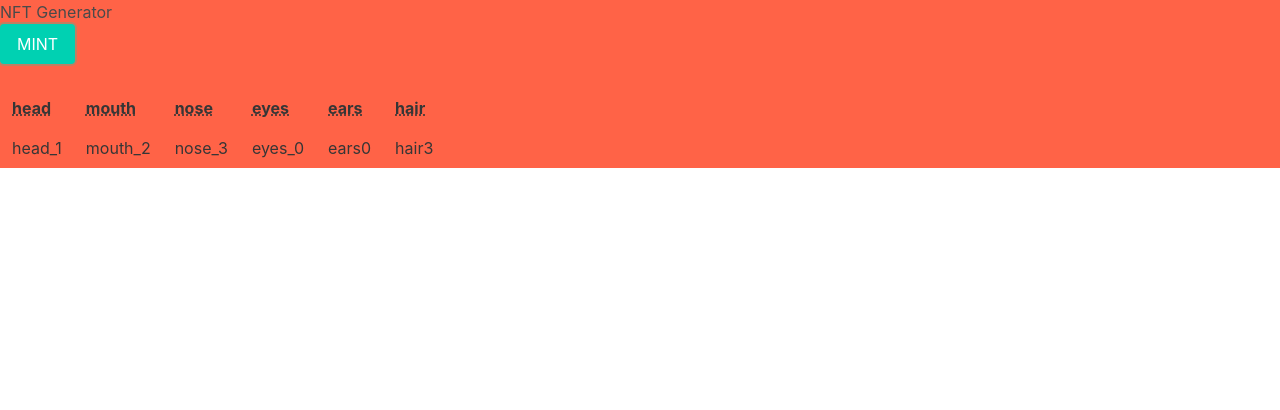
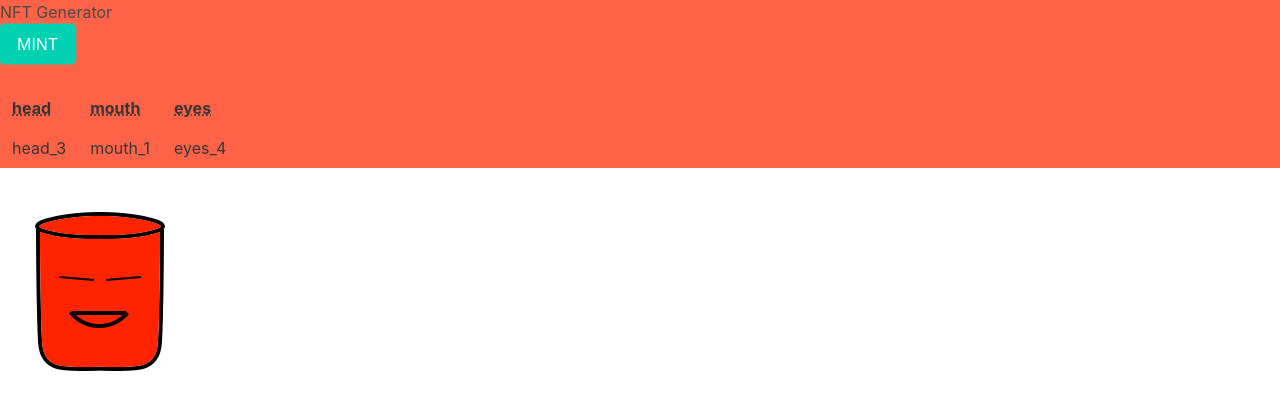
Before and after one commit to gemsjohn/NFT-Generator, a plain HTML site: page index.html in a window 1280 px wide. Both pictures are taken after a click on the button "MINT". Drawn offline with nearby package versions, Linux system fonts and the light colour scheme.

Commit message:
added the sample images and updated the reveal() function

```diff
--- a/assets/css/style.css
+++ b/assets/css/style.css
@@ -1,3 +1,19 @@
 * {
     background-color: tomato;
 }
+.nft {
+    position: relative;
+}
+.head {
+    position: absolute;
+    background-color: rgba(0, 0, 0, 0);
+}
+.eyes {
+    position: absolute;
+    background-color: rgba(0, 0, 0, 0);
+}
+.mouth {
+    position: absolute;
+    background-color: rgba(0, 0, 0, 0);
+
+}
--- a/assets/js/script.js
+++ b/assets/js/script.js
@@ -1,20 +1,23 @@
 var theHead = document.querySelector("#head");
 var theMouth = document.querySelector("#mouth");
-var theNose = document.querySelector("#nose");
 var theEyes = document.querySelector("#eyes");
-var theEars = document.querySelector("#ears");
-var theHair = document.querySelector("#hair");
+// var theNose = document.querySelector("#nose");
+// var theEars = document.querySelector("#ears");
+// var theHair = document.querySelector("#hair");
+
+var theNFT = document.querySelector("#nft");
 
 var head = [];
 var mouth = [];
-var nose = [];
 var eyes = [];
-var ears = [];
-var hair = [];
+// var nose = [];
+// var ears = [];
+// var hair = [];
 
 var nft = [];
 
-var totalNfts = 4;
+var totalNfts = 5;
+var count = 0;
 
 var getRandomInt = function(max) {
     return Math.floor(Math.random() * max);
@@ -24,35 +27,42 @@ function updateMetadata() {
     for (var i = 0; i < totalNfts; i++) {
         head[i] = "head_" + i;
         mouth[i] = "mouth_" + i;
-        nose[i] = "nose_" + i;
         eyes[i] = "eyes_" + i;
-        ears [i] = "ears" + i;
-        hair[i] = "hair" + i;
+        // nose[i] = "nose_" + i;
+        // ears [i] = "ears" + i;
+        // hair[i] = "hair" + i;
     }
     for (var i = 0; i < totalNfts; i++) {
         nft[i] = {
             head: head[getRandomInt(totalNfts)],
             mouth: mouth[getRandomInt(totalNfts)],
-            nose: nose[getRandomInt(totalNfts)],
-            eyes: eyes[getRandomInt(totalNfts)],
-            ears: ears[getRandomInt(totalNfts)],
-            hair: hair[getRandomInt(totalNfts)]
+            eyes: eyes[getRandomInt(totalNfts)]
+            // nose: nose[getRandomInt(totalNfts)],
+            // ears: ears[getRandomInt(totalNfts)],
+            // hair: hair[getRandomInt(totalNfts)]
         }
     }
     reveal();
 };
 
 function reveal() {
+    if (count) {
+        var remove = count - 1;
+        $('[data-img="' + remove + '"]').remove();
+    }
     var i = getRandomInt(totalNfts);
     theHead.textContent = nft[i].head;
     theMouth.textContent = nft[i].mouth;
-    theNose.textContent = nft[i].nose;
     theEyes.textContent = nft[i].eyes;
-    theEars.textContent = nft[i].ears;
-    theHair.textContent = nft[i].hair;
+    // theNose.textContent = nft[i].nose;
+    // theEars.textContent = nft[i].ears;
+    // theHair.textContent = nft[i].hair;
+    var appendNFT = document.createElement("div");
+    appendNFT.setAttribute("data-img", count)
+    appendNFT.innerHTML = "<img class='head' src='./assets/img/head/" + nft[i].head + ".png' /> <img class='eyes' src='./assets/img/eyes/" + nft[i].eyes + ".png' /> <img class='mouth' src='./assets/img/mouth/" + nft[i].mouth + ".png'/ >";
+    theNFT.appendChild(appendNFT);
+    count++;
 }
-
-//updateMetadata();
 
 $("#mint").click(function() {
     updateMetadata();
--- a/index.html
+++ b/index.html
@@ -19,22 +19,23 @@
               <tr>
                   <th><abbr title="head">head</abbr></th>
                   <th><abbr title="mouth">mouth</abbr></th>
-                  <th><abbr title="nose">nose</abbr></th>
                   <th><abbr title="eyes">eyes</abbr></th>
+                  <!-- <th><abbr title="nose">nose</abbr></th>
                   <th><abbr title="ears">ears</abbr></th>
-                  <th><abbr title="hair">hair</abbr></th>
+                  <th><abbr title="hair">hair</abbr></th> -->
               </tr>
           </thred>
           <tbody>
               <td id="head"></td>
               <td id="mouth"></td>
-              <td id="nose"></td>
               <td id="eyes"></td>
+              <!-- <td id="nose"></td>
               <td id="ears"></td>
-              <td id="hair"></td>
+              <td id="hair"></td> -->
           </tbody>
         </table>
       </div>
+      <div class="nft_class" id="nft"></div>
 </body>
 <script src="https://cdnjs.cloudflare.com/ajax/libs/jquery/3.4.1/jquery.min.js"></script>
 <script src="https://cdnjs.cloudflare.com/ajax/libs/jquery-mobile/1.4.5/jquery.mobile.min.js"></script>
```
Also changed, not shown: assets/img/eyes/eyes_0.png (added), assets/img/eyes/eyes_1.png (added), assets/img/eyes/eyes_2.png (added), assets/img/eyes/eyes_3.png (added), assets/img/eyes/eyes_4.png (added), assets/img/head/head_0.png (added), assets/img/head/head_1.png (added), assets/img/head/head_2.png (added), assets/img/head/head_3.png (added), assets/img/head/head_4.png (added), assets/img/mouth/mouth_0.png (added), assets/img/mouth/mouth_1.png (added), assets/img/mouth/mouth_2.png (added), assets/img/mouth/mouth_3.png (added), 1 more files, 1 other file.
